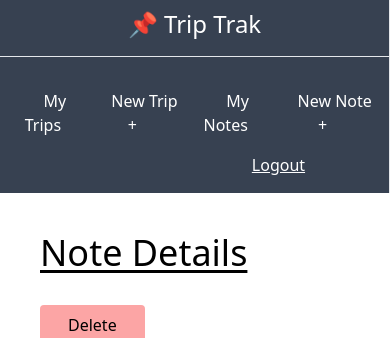
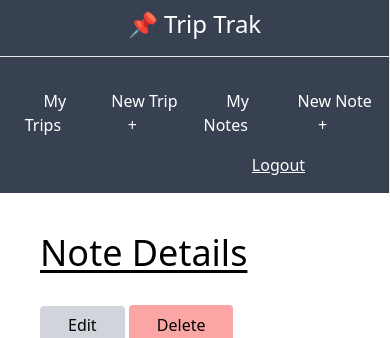
Before and after one commit to JKodes/triprate, a Django app: page /dashboard/note/1/ in a window 390 px wide. Shown: the top 338 px of the page. Run offline with Django 5.2, Linux system fonts and the light colour scheme; data comes from the database, SQL or seed files in the repository; some libraries are stand-ins or nearby versions.

Commit message:
add edit button

```diff
--- a/trip/templates/trip/note_detail.html
+++ b/trip/templates/trip/note_detail.html
@@ -2,8 +2,8 @@
 
 {% block content %}
 <h1 class="text-4xl underline underline-offset-4 mb-8">Note Details</h1>
-
-
+    <a class="px-7 py-2 bg-gray-300 rounded md:mr-4 hover:bg-gray-200" href="{% url 'note-update' note.pk %}">Edit</a>
+    <form class="inline" action="{% url 'note-delete' note.pk %}" method="POST">
         {% csrf_token %}
         <input type="submit" class="px-7 py-2 bg-red-300 rounded hover:bg-red-200 hover:cursor-pointer" value="Delete" />
     </form>
```
